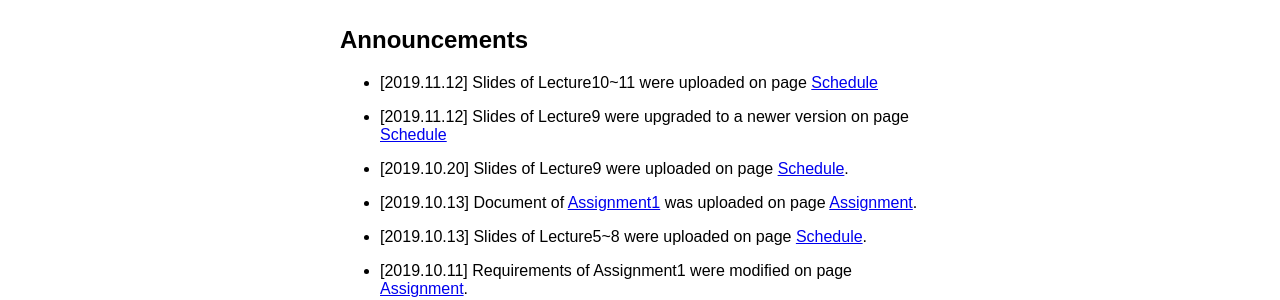
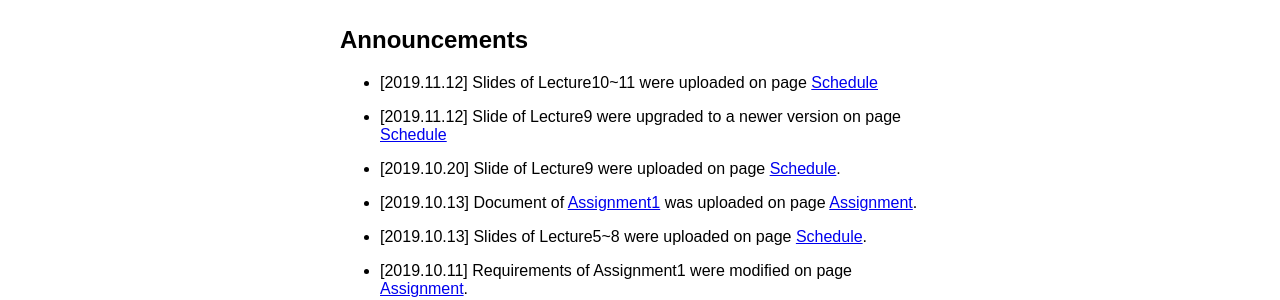
Before and after one commit to sysucg2019/sysucg2019.github.io, a Jekyll site: the page built from index.md, in a window 1280 px wide and 1006 px high. Shown: the part 318-618 px from the top of the window. Built offline with Jekyll 4.4.1, drawn with Linux system fonts in a browser that asks for light colours.

Commit message:
Update index.md

```diff
--- a/index.md
+++ b/index.md
@@ -6,9 +6,9 @@ title: Computer Graphics (Fall 2019)
 ## Announcements
 - [2019.11.12] Slides of Lecture10~11 were uploaded on page [Schedule](https://sysucg2019.github.io/schedule)
 
-- [2019.11.12] Slides of Lecture9 were upgraded to a newer version on page [Schedule](https://sysucg2019.github.io/schedule)
+- [2019.11.12] Slide of Lecture9 were upgraded to a newer version on page [Schedule](https://sysucg2019.github.io/schedule)
 
-- [2019.10.20] Slides of Lecture9 were uploaded on page [Schedule](https://sysucg2019.github.io/schedule).
+- [2019.10.20] Slide of Lecture9 were uploaded on page [Schedule](https://sysucg2019.github.io/schedule).
 
 - [2019.10.13] Document of [Assignment1](https://github.com/sysucg2019/sysucg2019.github.io/raw/master/Assignment1.pdf) was uploaded on page [Assignment](https://sysucg2019.github.io/assignment).
 
```
